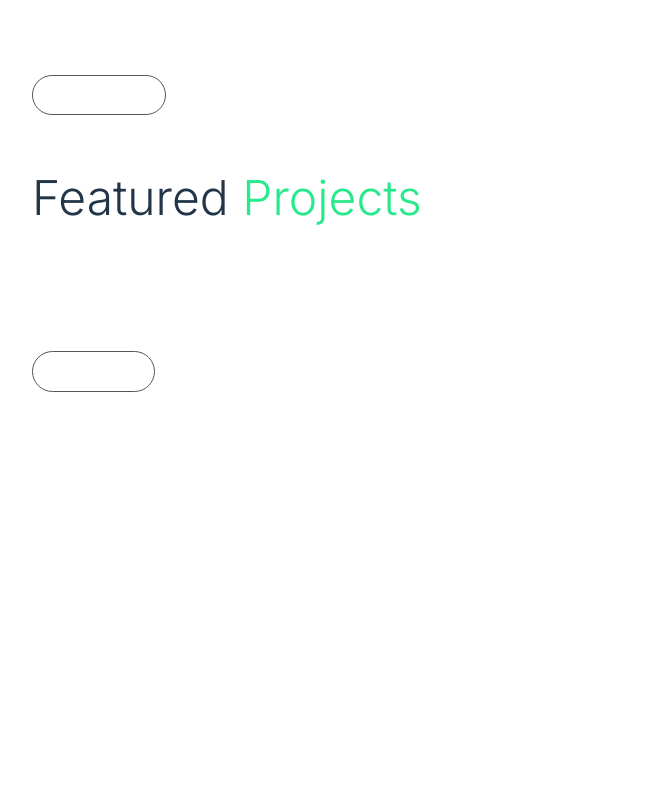
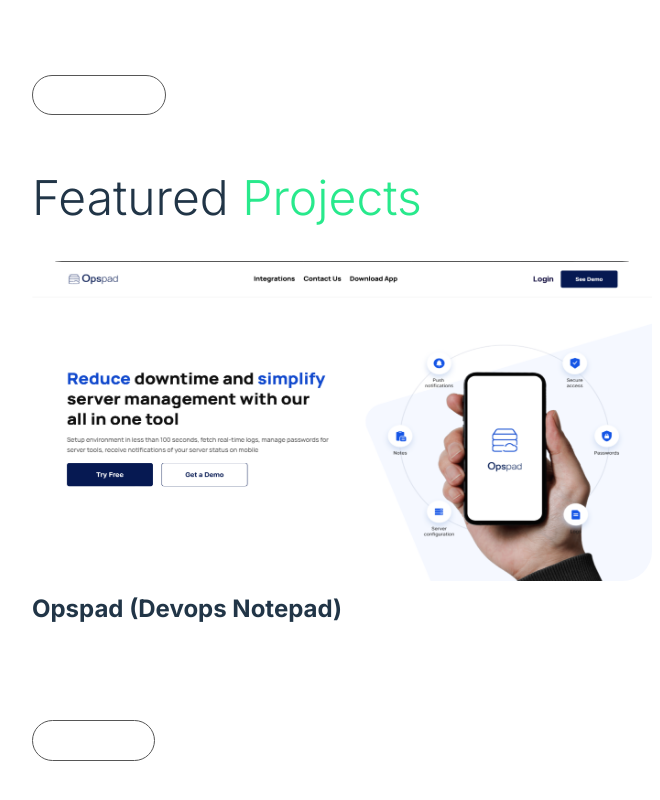
Before and after one commit to heytega/personal-portfolio, a React (Vite) app: page / in a window 1280 px wide. Shown: the part 3903-4703 px from the top of the page, without its empty margins (478-1138 px from the left). Before the commit the page ends 4348 px from the top, so only its background shows below. Built offline with nearby package versions, Linux system fonts and the light colour scheme.

Commit message:
modified the porfolio section

```diff
--- a/src/components/Portfolio.jsx
+++ b/src/components/Portfolio.jsx
@@ -1,6 +1,7 @@
 import React from 'react';
 import PageTag from './PageTag';
 import Style from './Portfolio.module.css';
+import Devops from '../assets/devops.png';
 
 const Portfolio = () => {
   return (
@@ -9,6 +10,14 @@
       <h1 className={Style.header}>
         Featured <span>Projects</span>
       </h1>
+      <div className={Style.portfolioItems}>
+        <div className={Style.portfolioItem}>
+          <div className={Style.project}>
+            <img className={Style.projectImage} src={Devops} alt='' />
+          </div>
+          <h2 className={Style.projectDes}>Opspad (Devops Notepad)</h2>
+        </div>
+      </div>
     </section>
   );
 };
--- a/src/components/Portfolio.module.css
+++ b/src/components/Portfolio.module.css
@@ -8,3 +8,12 @@
   line-height: 60px;
   margin-bottom: 33px;
 }
+
+/* .project{
+ ;
+} */
+
+.projectImage {
+  width: 100%;
+  border-radius: 30px;
+}
```
Also changed, not shown: src/assets/devops.png (added).
